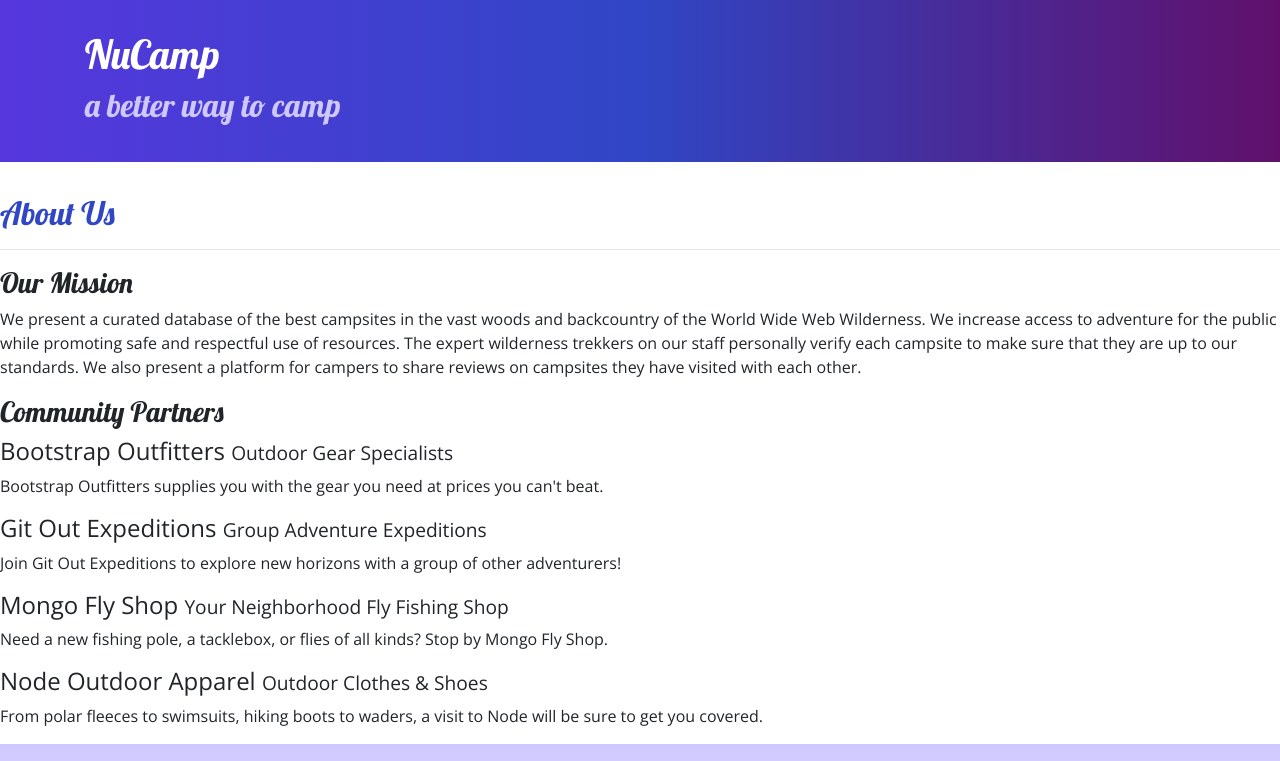
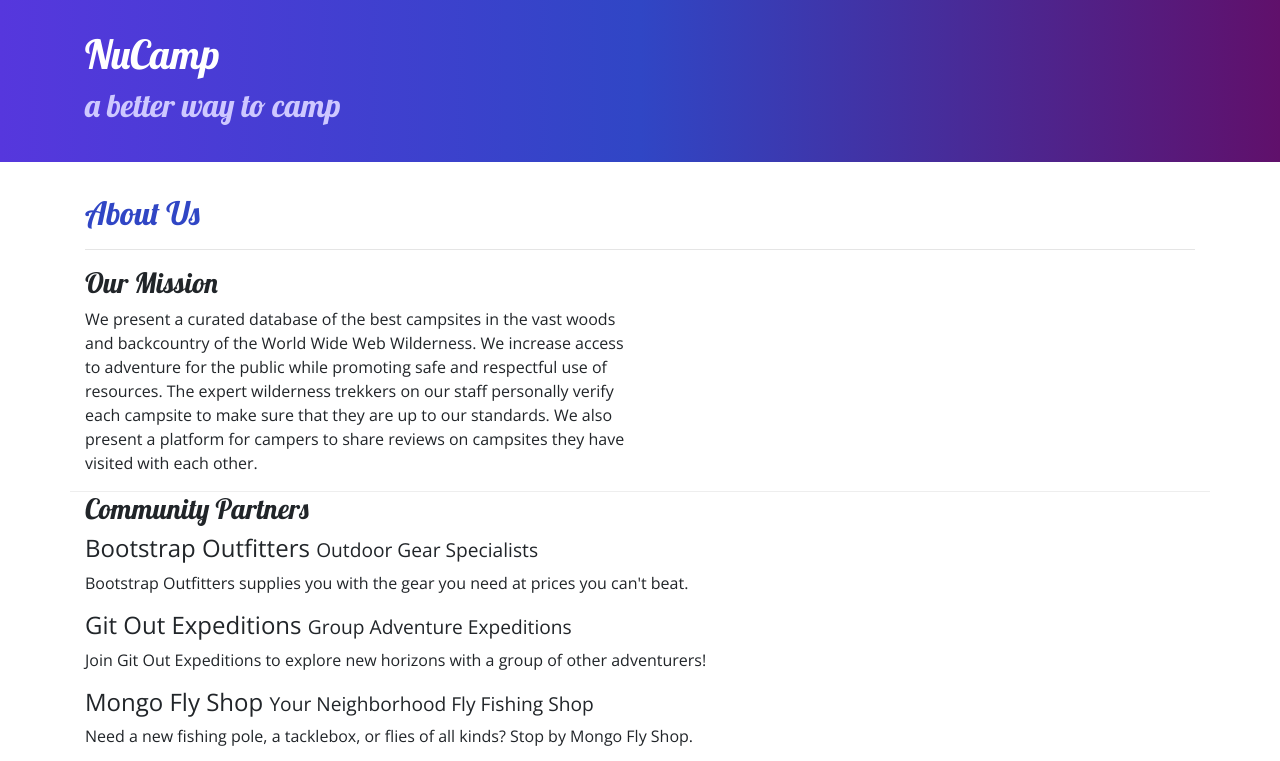
Before and after one commit to kulrichNuCamp/nucamp-bootstrap, a website: page aboutus.html in a window 1280 px wide. Shown: the top 761 px of the page. Drawn offline with nearby package versions, Linux system fonts and the light colour scheme.

Commit message:
assignment

```diff
--- a/aboutus.html
+++ b/aboutus.html
@@ -28,32 +28,32 @@
         </div>
     </header>
 
-    <div>
-        <div>
-            <div>
+    <div class="container">
+        <div class="row">
+            <div class="col">
                <h2>About Us</h2>
                <hr />
             </div>
         </div>
 
-        <div>
-            <div>
+        <div class="row row-content">
+            <div class="col col-sm-6">
                 <h3>Our Mission</h3>
                 <p>We present a curated database of the best campsites in the vast woods and backcountry of the World Wide Web Wilderness. We increase access to adventure for the public while promoting safe and respectful use of resources. The expert wilderness trekkers on our staff personally verify each campsite to make sure that they are up to our standards. We also present a platform for campers to share reviews on campsites they have visited with each other.</p>
             </div>
         </div>
 
-        <div>
-            <div>
+        <div class="row row-content">
+            <div class="col">
                 <h3>Community Partners</h3>
                 <h4>Bootstrap Outfitters <small>Outdoor Gear Specialists</small></h4>
-                <p>Bootstrap Outfitters supplies you with the gear you need at prices you can't beat.</p>
+                <p class="d-none d-sm-block">Bootstrap Outfitters supplies you with the gear you need at prices you can't beat.</p>
                 <h4>Git Out Expeditions <small>Group Adventure Expeditions</small></h4>
-                <p>Join Git Out Expeditions to explore new horizons with a group of other adventurers!</p>
+                <p class="d-none d-sm-block">Join Git Out Expeditions to explore new horizons with a group of other adventurers!</p>
                 <h4>Mongo Fly Shop <small>Your Neighborhood Fly Fishing Shop</small></h4>
-                <p>Need a new fishing pole, a tacklebox, or flies of all kinds? Stop by Mongo Fly Shop.</p>
+                <p class="d-none d-sm-block">Need a new fishing pole, a tacklebox, or flies of all kinds? Stop by Mongo Fly Shop.</p>
                 <h4>Node Outdoor Apparel <small>Outdoor Clothes & Shoes</small></h4>
-                <p>From polar fleeces to swimsuits, hiking boots to waders, a visit to Node will be sure to get you covered.</p>
+                <p class="d-none d-sm-block">From polar fleeces to swimsuits, hiking boots to waders, a visit to Node will be sure to get you covered.</p>
             </div>
         </div>
     </div>
@@ -85,6 +85,10 @@
         </div>
     </footer>
 
+    <!-- jQuery must come first, then Popper.js, then the Bootstrap JavaScript plugins.-->
+    <script src="node_modules/jquery/dist/jquery.slim.min.js"></script>
+    <script src="node_modules/popper.js/dist/umd/popper.min.js"></script>
+    <script src="node_modules/bootstrap/dist/js/bootstrap.min.js"></script>
 </body>
 
 </html>
```
Also changed, not shown: index.html (+4 -4 lines).
